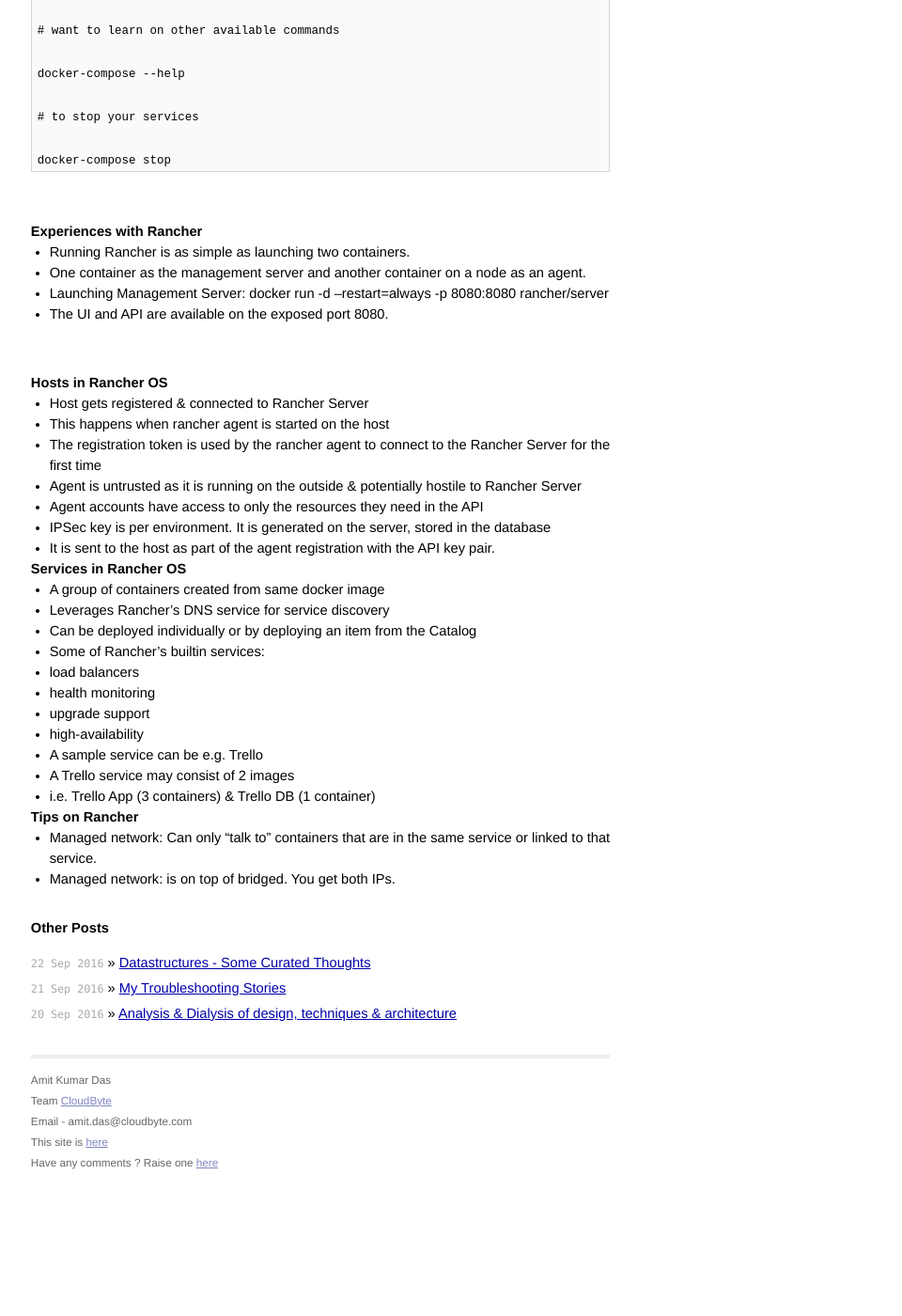
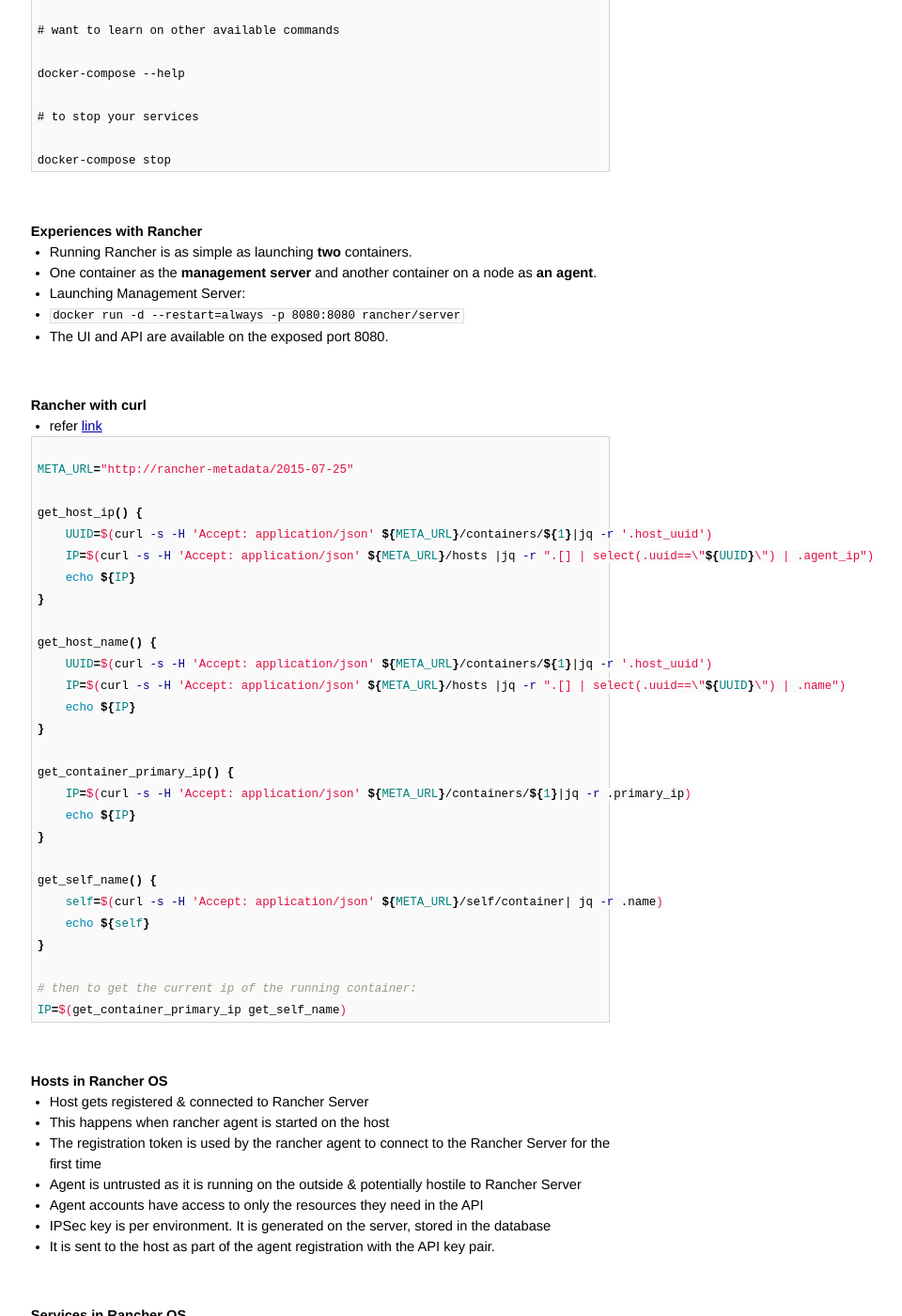
Before and after one commit to AmitKumarDas/amitkumardas.github.io, a Jekyll site: the page built from _posts/2016-09-18-analysis-and-dialysis-of-containers.md, in a window 1280 px wide and 1400 px high, scrolled down 3732 px. Shown: the whole window at 94% size, without its empty margins (299-1259 px from the left). Built offline with Jekyll 4.4.1, drawn with Linux system fonts in a browser that asks for light colours; before the commit the page ends 4991 px from its top, so only the background shows below that.

Commit message:
Update 2016-09-18-analysis-and-dialysis-of-containers.md

````diff
--- a/_posts/2016-09-18-analysis-and-dialysis-of-containers.md
+++ b/_posts/2016-09-18-analysis-and-dialysis-of-containers.md
@@ -217,10 +217,47 @@
 
 ## Experiences with Rancher
 
-- Running Rancher is as simple as launching two containers.
-- One container as the management server and another container on a node as an agent.
-- Launching Management Server: docker run -d --restart=always -p 8080:8080 rancher/server
+- Running Rancher is as simple as launching **two** containers.
+- One container as the **management server** and another container on a node as **an agent**.
+- Launching Management Server:
+ - ```docker run -d --restart=always -p 8080:8080 rancher/server```
  - The UI and API are available on the exposed port 8080.
+
+<br />
+
+### Rancher with curl
+
+- refer [link](https://github.com/rancher/rancher/issues/3422)
+
+```bash
+
+META_URL="http://rancher-metadata/2015-07-25"
+
+get_host_ip() {
+    UUID=$(curl -s -H 'Accept: application/json' ${META_URL}/containers/${1}|jq -r '.host_uuid')
+    IP=$(curl -s -H 'Accept: application/json' ${META_URL}/hosts |jq -r ".[] | select(.uuid==\"${UUID}\") | .agent_ip")
+    echo ${IP}
+}
+
+get_host_name() {
+    UUID=$(curl -s -H 'Accept: application/json' ${META_URL}/containers/${1}|jq -r '.host_uuid')
+    IP=$(curl -s -H 'Accept: application/json' ${META_URL}/hosts |jq -r ".[] | select(.uuid==\"${UUID}\") | .name")
+    echo ${IP}
+}
+
+get_container_primary_ip() {
+    IP=$(curl -s -H 'Accept: application/json' ${META_URL}/containers/${1}|jq -r .primary_ip)
+    echo ${IP}
+}
+
+get_self_name() {
+    self=$(curl -s -H 'Accept: application/json' ${META_URL}/self/container| jq -r .name)
+    echo ${self}
+}
+
+# then to get the current ip of the running container:
+IP=$(get_container_primary_ip get_self_name)
+```
 
 <br />
 
@@ -233,6 +270,8 @@
  - Agent accounts have access to only the resources they need in the API
  - IPSec key is per environment. It is generated on the server, stored in the database
   - It is sent to the host as part of the agent registration with the API key pair.
+
+<br />
 
 ### Services in Rancher OS
 
@@ -248,6 +287,8 @@
  - A Trello service may consist of 2 images
  - i.e. Trello App (3 containers) & Trello DB (1 container)
 
+<br />
+
 ### Tips on Rancher
 
 - Managed network: Can only "talk to" containers that are in the same service or linked to that service.
````
